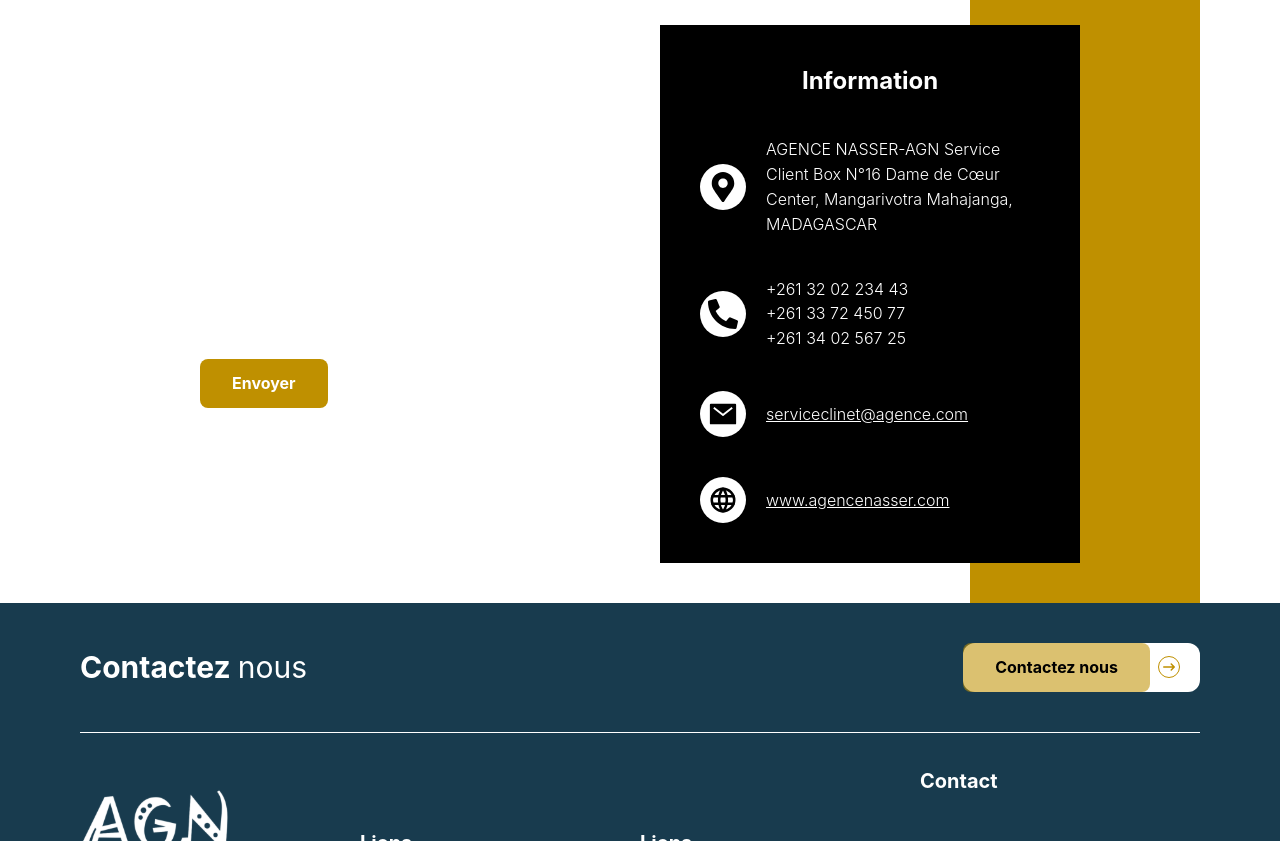
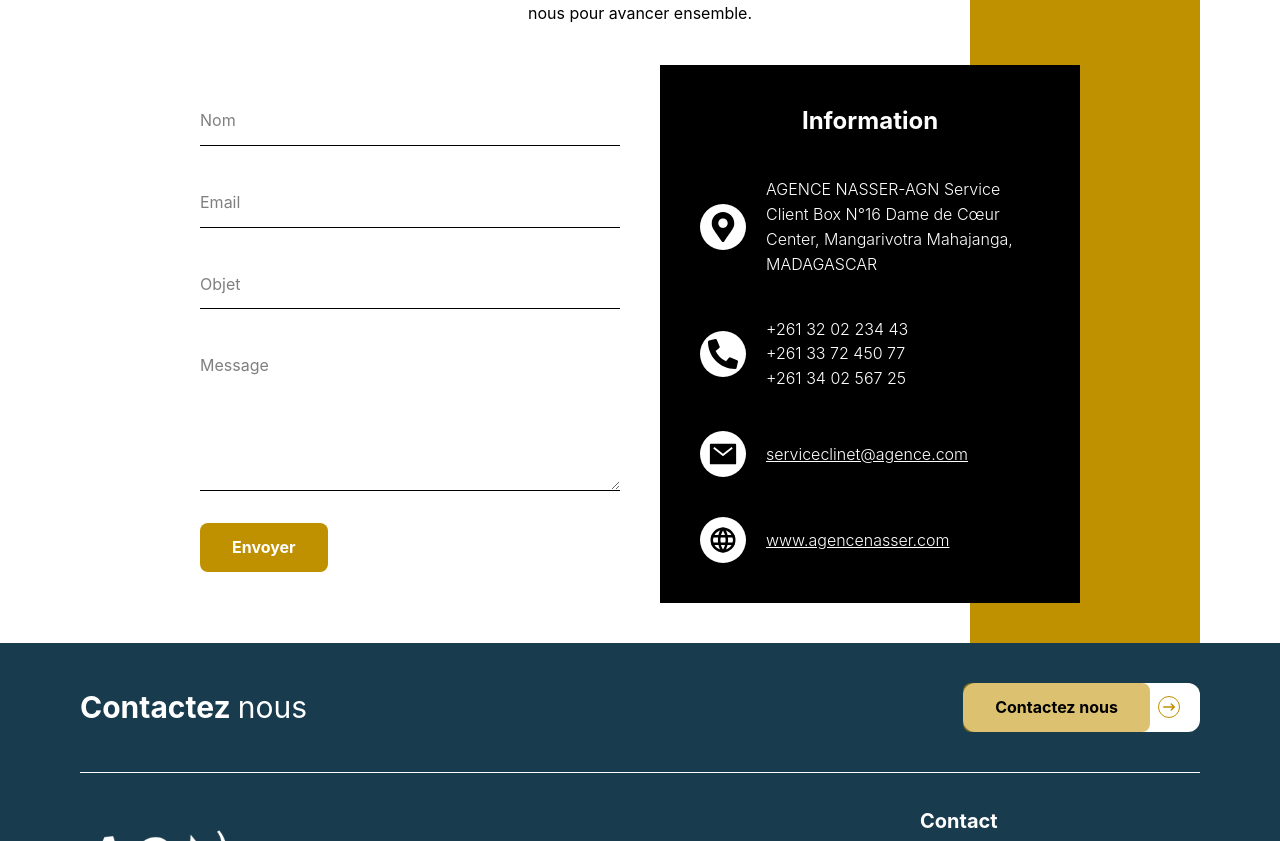
Before and after one commit to radiamdev/agn, a Next.js app: page /contact in a window 1280 px wide. Shown: the part 887-1728 px from the top of the page. Built offline with nearby package versions, Linux system fonts and the light colour scheme.

Commit message:
contact page done

```diff
--- a/app/contact/page.tsx
+++ b/app/contact/page.tsx
@@ -4,7 +4,7 @@ import Hero from './section/Hero'
 
 function page() {
   return (
-    <div className='w-screen pt-[150px] flex items-center justify-center' >
+    <div className='w-screen pt-[130px] md:pt-[150px] flex items-center justify-center' >
       <Container tag='section' >
         <Hero />
         <ContactSection />
--- a/app/contact/section/Contact.tsx
+++ b/app/contact/section/Contact.tsx
@@ -49,10 +49,10 @@ function ContactSection() {
           {/* <Input placeholder="name" />
           <Input placeholder="E-mail" />
           <TextArea placeholder="Message" /> */}
-          <input type="tex" />
-          <input type="tex" />
-          <input type="tex" />
-          <input type="tex" />
+          <input type="text" placeholder="Nom" className="!outline-none border-b border-black w-full py-3 focus:outline-none mb-3" />
+          <input type="text" placeholder="Email" className="!outline-none border-b border-black w-full py-3 focus:outline-none mb-3" />
+          <input type="text" placeholder="Objet" className="!outline-none border-b border-black w-full py-3 focus:outline-none mb-3" />
+          <textarea placeholder="Message" className="!outline-none border-b border-black w-full py-3 focus:outline-none mb-3 min-h-[150px]" />
           <Button label="Envoyer" variant='primary' className="w-fit" />
         </form>
 
--- a/app/contact/section/Hero.tsx
+++ b/app/contact/section/Hero.tsx
@@ -4,7 +4,7 @@ import Link from "next/link"
 
 function Hero() {
   return (
-    <div className='min-h-[500px] mx-auto flex items-center justify-center text-white relative' >
+    <div className='min-h-[500px] mx-auto flex items-center justify-center text-white relative mb-10'  >
       {/* image  */}
       <div className="absolute w-full h-full top-0 left-0" >
         <Image src={'/image/contact/hero-bg.png'} alt="contact image" className="w-full h-full" />
@@ -12,7 +12,7 @@ function Hero() {
       <div className="absolute w-full h-full top-0 left-0 bg-primary/50"></div>
 
       {/* text  */}
-      <div className="relative z-10 max-w-[500px] flex flex-col gap-8 " >
+      <div className="relative z-10 max-w-[500px] flex flex-col gap-8 px-3 md:px-0" >
         <span className="h-2 w-[100px] bg-secondary" ></span>
         <h2 className="text-3xl font-bold" > Contactez nous </h2>
         <p> Nous sommes là pour vous accompagner. Contactez-nous dès aujourd’hui pour toute demande ou information, et notre équipe vous répondra rapidement. </p>
```
